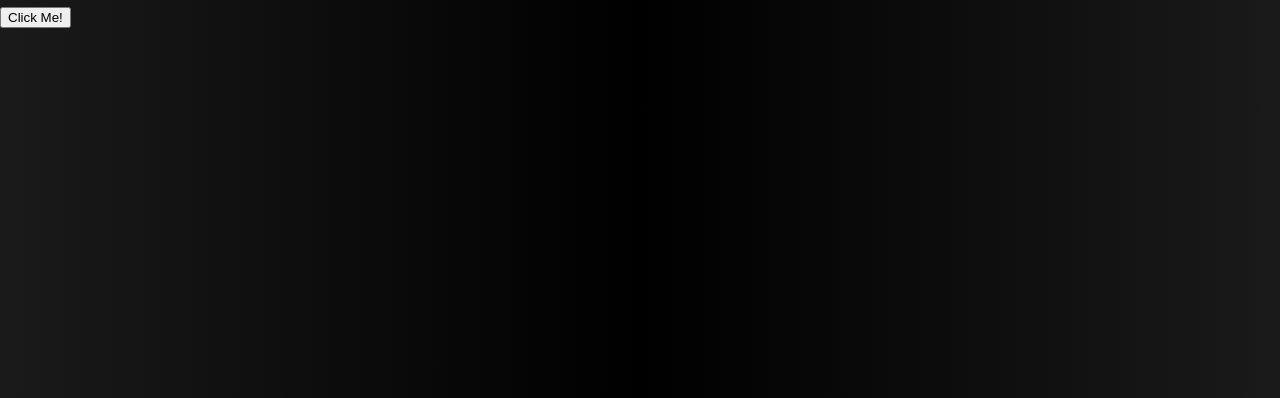
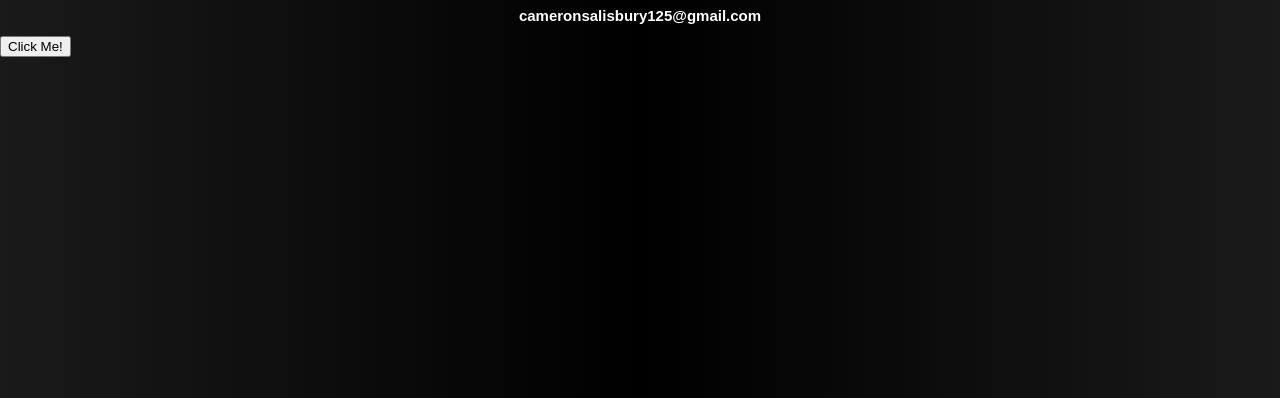
Before and after one commit to CameronSalisbury/ResumeWebsite, a plain HTML site: page index.html in a window 1280 px wide. Shown: the part 402-800 px from the top of the page. Drawn offline with Linux system fonts and the light colour scheme.

Commit message:
Email and header
displayed my email and started creating stuff for connect 4

```diff
--- a/app.css
+++ b/app.css
@@ -1,18 +1,4 @@
 
-
-
-
-
-
-
-
-
-
-h1 {
-
-    color : rgb(255, 255, 255);
-    text-align: center;
-}
 
 body {
     background-color : rgb(35, 35, 35);
@@ -42,3 +28,16 @@ div {
     display:block;
     margin:0 auto;
 }
+
+
+h1 {
+
+    color : rgb(255, 255, 255);
+    text-align: center;
+}
+
+h2 {
+    font-size: 15px;
+    color : rgb(255, 255, 255);
+    text-align: center;
+}
--- a/index.html
+++ b/index.html
@@ -2,7 +2,8 @@
 <html lang="en">
 
 <head>
-
+    <meta charset="UTF-8">
+    <meta name"viewport" content="width=device-width, initial-scale=1.0">
     <title>Cameron's Resume</title>
     <link rel="stylesheet" href="app.css"/>
 
@@ -19,6 +20,7 @@
 
     <!-- experimenting -->
     <h1> Cameron Salisbury</h1>
+    <h2> cameronsalisbury125@gmail.com</h2>
     <button onClick="alertButton()"> Click Me!</button>
 </body>
 
```
